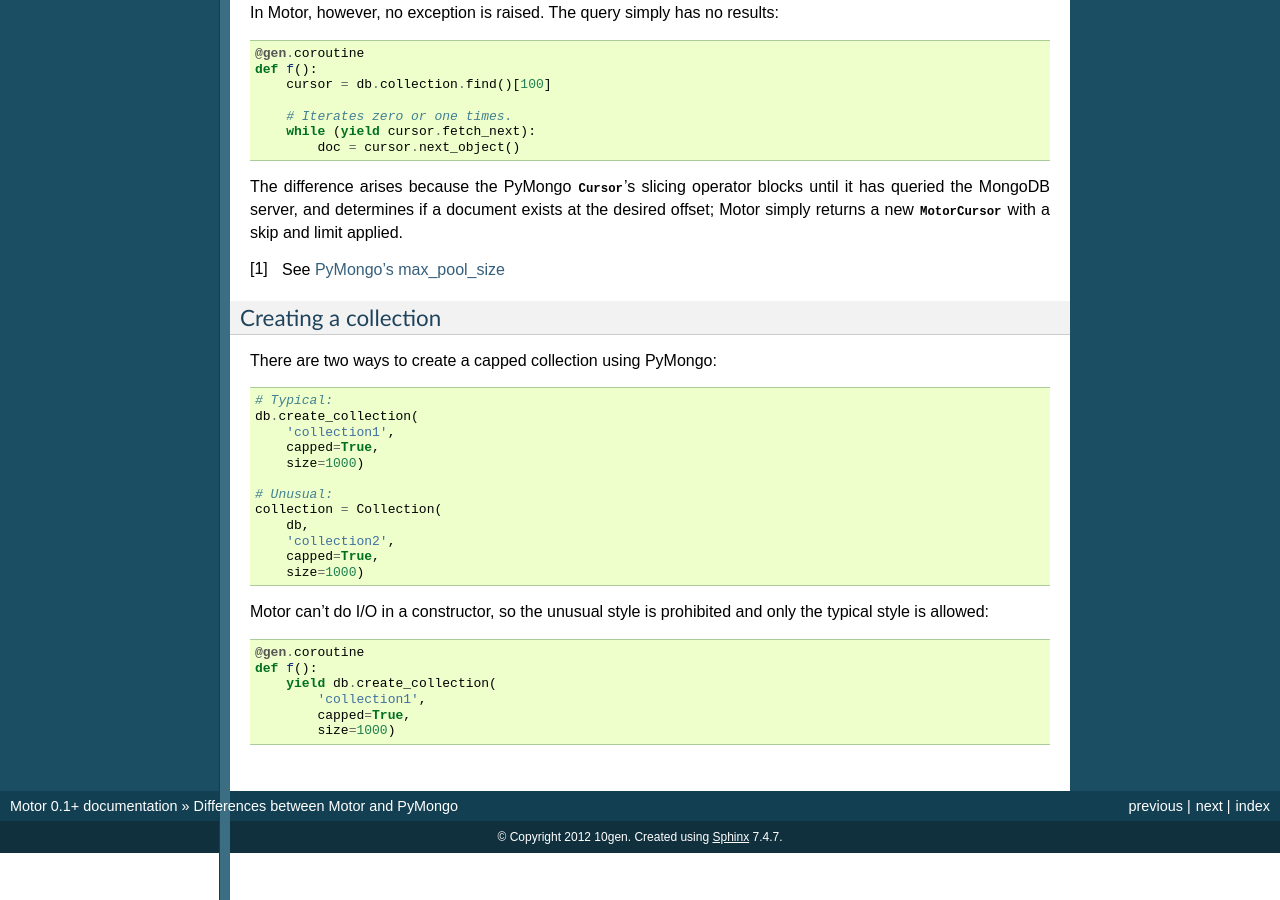
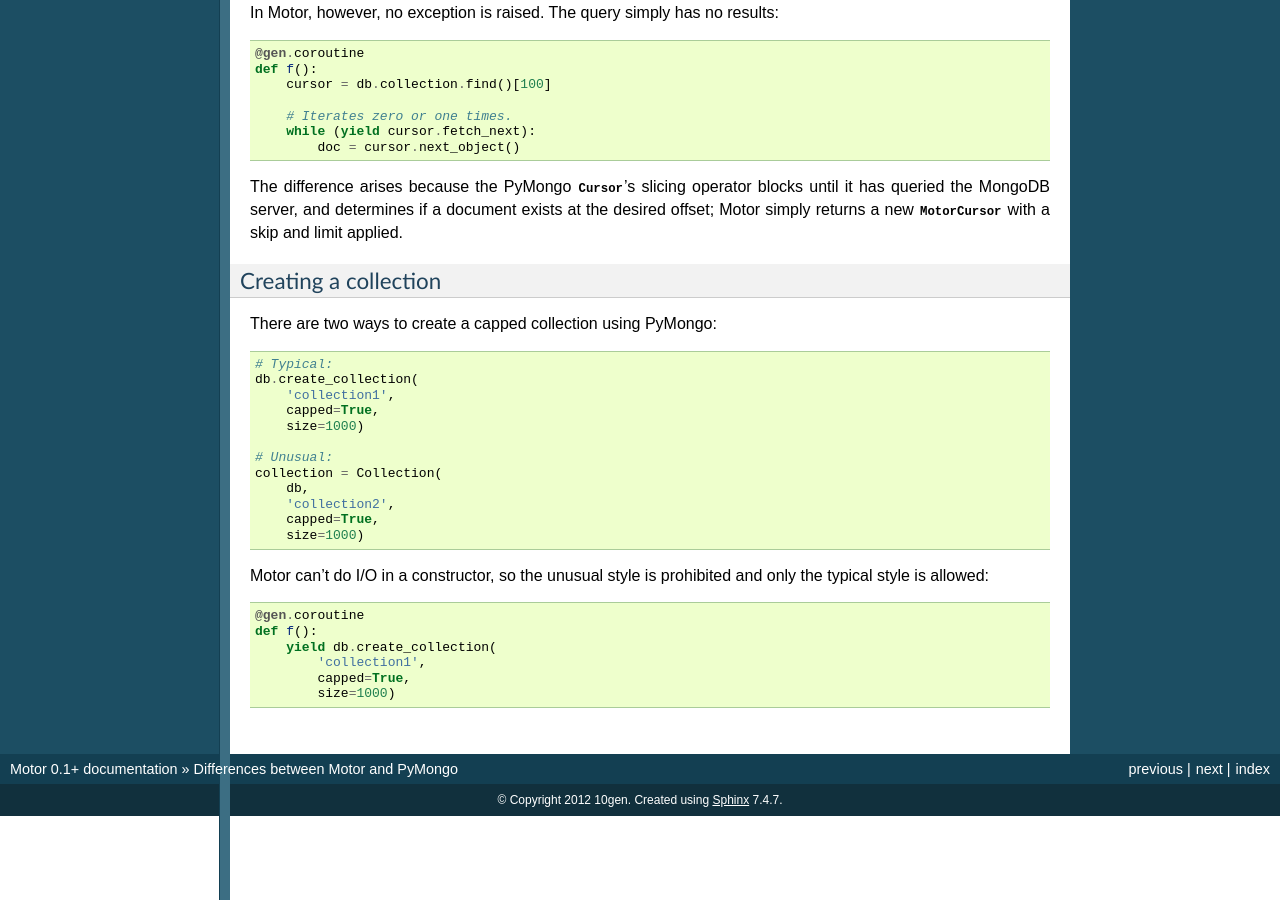
Before and after one commit to mongodb/motor, a Sphinx documentation site: the page built from doc/differences.rst, in a window 1280 px wide and 900 px high, scrolled down 3932 px. Built offline with Sphinx 7.4.7, drawn with Linux system fonts in a browser that asks for light colours; pages that are not in the unit, such as notebooks, are missing from menus; the version number is read from the project's files by our own code.

Commit message:
Unused footnote.

```diff
--- a/doc/differences.rst
+++ b/doc/differences.rst
@@ -276,9 +276,6 @@ slicing operator blocks until it has queried the MongoDB server, and determines
 if a document exists at the desired offset; Motor simply returns a new
 :class:`~motor.MotorCursor` with a skip and limit applied.
 
-.. [#max_pool_size] See `PyMongo's max_pool_size
-  <http://api.mongodb.org/python/current/api/pymongo/mongo_client.html#pymongo.mongo_client.MongoClient.max_pool_size>`_
-
 Creating a collection
 ---------------------
 
```
